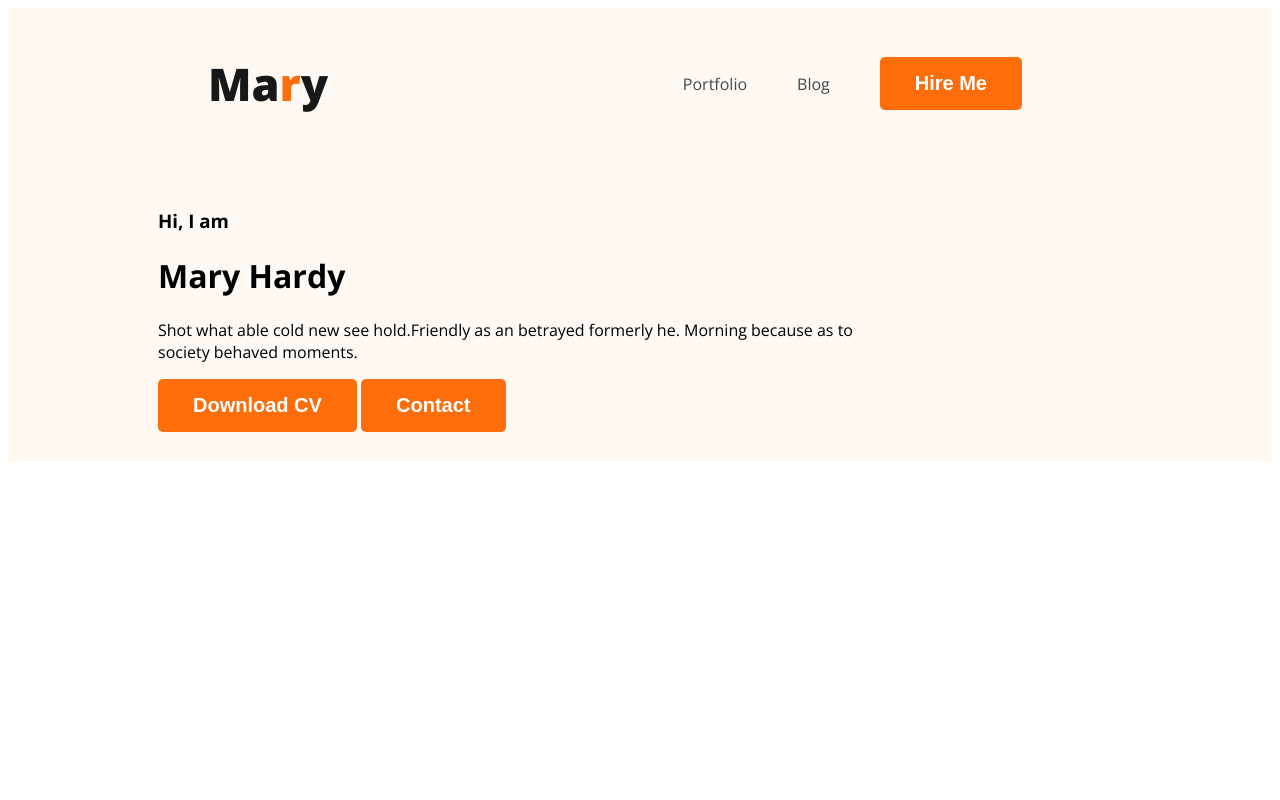
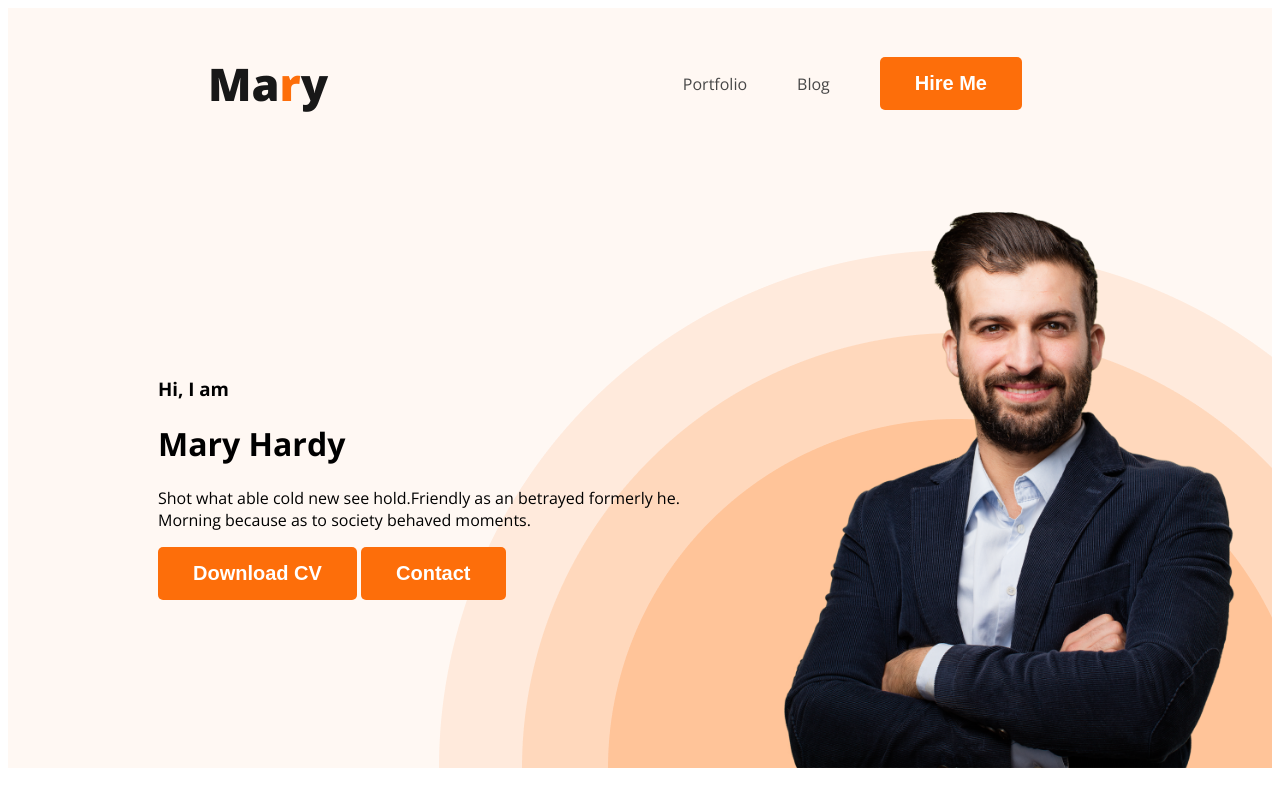
Before and after one commit to MNazmulHasan/Web-Development-Portfolio-, a plain HTML site: page index.html in a window 1280 px wide. Drawn offline with nearby package versions, Linux system fonts and the light colour scheme.

Commit message:
adding banner image

```diff
--- a/index.html
+++ b/index.html
@@ -29,7 +29,7 @@
 			<button class="btn-primary">Download CV</button>
 			<button class="btn-primary">Contact</button>
 			</div>
-			<img class="profile-pic" src="images/Hardy.png" alt="">
+			<img class="profile-pic" src="image/Hardy.png" alt="">
 		</div>
 	</header>
     <main>
--- a/styles/portfolio.css
+++ b/styles/portfolio.css
@@ -41,9 +41,12 @@ nav a{
 /* header styles */
 .header{
     background: #fff8f3;
+    background-image: url('../image/header_bg.png');
+	 background-repeat: no-repeat;
+     background-position: bottom right;
 }
 .banner{
-    padding: 30px 30px 30px 150px;
+    padding: 30px 30px 0px 150px;
     display: flex;
     align-items: center;
 }
```
